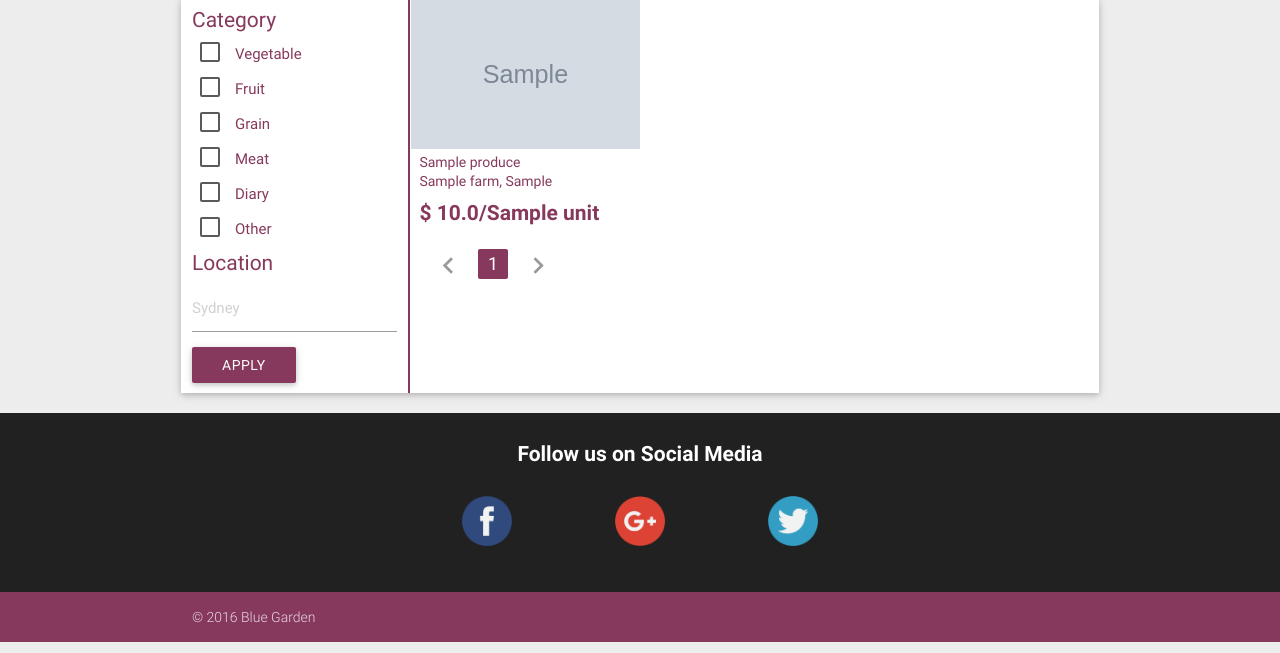
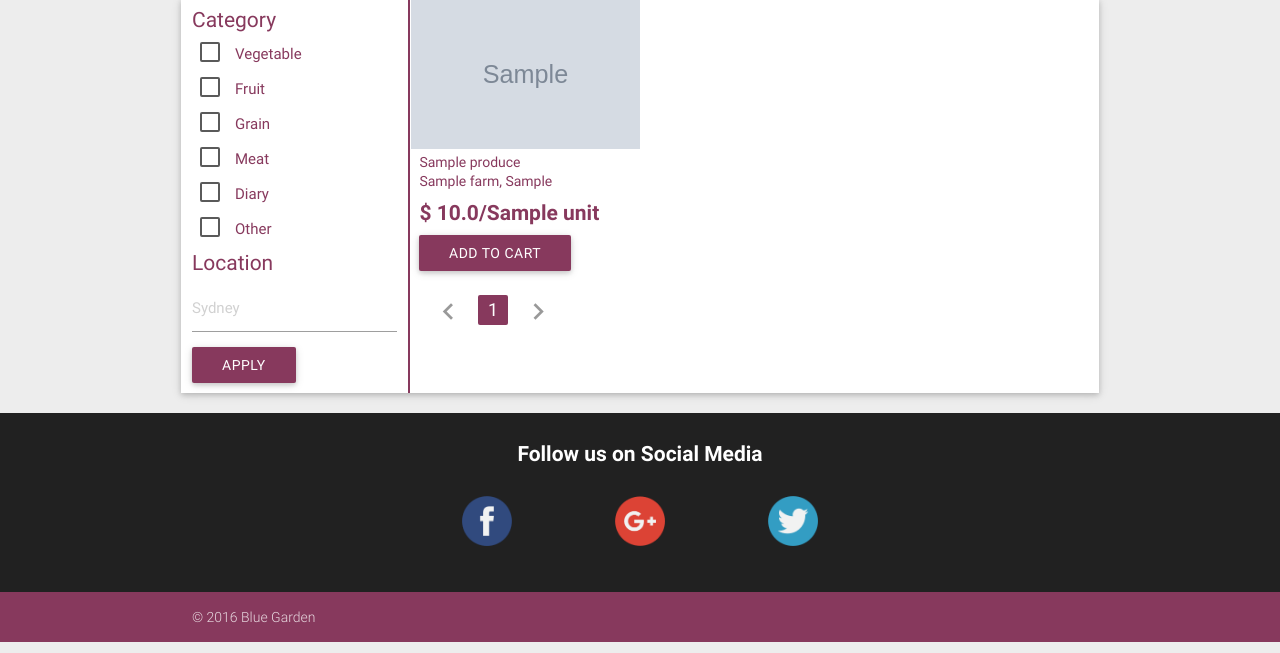
Before and after one commit to info9117/BlueGarden_Project, a Flask app: page /search/produce in a window 1280 px wide. Shown: the part 147-800 px from the top of the page. Run offline with Flask 2, Linux system fonts and the light colour scheme; tables that the repository leaves empty hold one stand-in row (values such as "Sample post"); grey boxes marked "Sample" are stand-in pictures; some libraries are stand-ins or nearby versions.

Commit message:
Added add to cart btn

```diff
--- a/static/css/browse_produce.css
+++ b/static/css/browse_produce.css
@@ -14,6 +14,10 @@
 
 .result-item {
     padding-left:1px !important;
+}
+
+.result-item .btn {
+    margin-bottom:10px !important;
 }
 
 @media only screen and (max-width: 600px) {
--- a/templates/browse_produce.html
+++ b/templates/browse_produce.html
@@ -79,6 +79,8 @@
                     <a href="#"><h6 class="result-name strong">{{ produce.name }}</h6></a>
                     <p class="result-caption">{{ produce.farm.name }}, {{ produce.farm.address.city }}</p>
                     <h5 class="result-price">$ {{ produce.prices[0].price }}/{{ produce.prices[0].unit.name }}</h5>
+                    <a id="produce{{ produce.id }}" class="waves-effect waves-light moderate-pink darken-1 btn add-to-cart"
+                       href="{{ url_for('register') }}">Add to cart</a>
                 </div>
             </div>
             {% endfor %}
```
